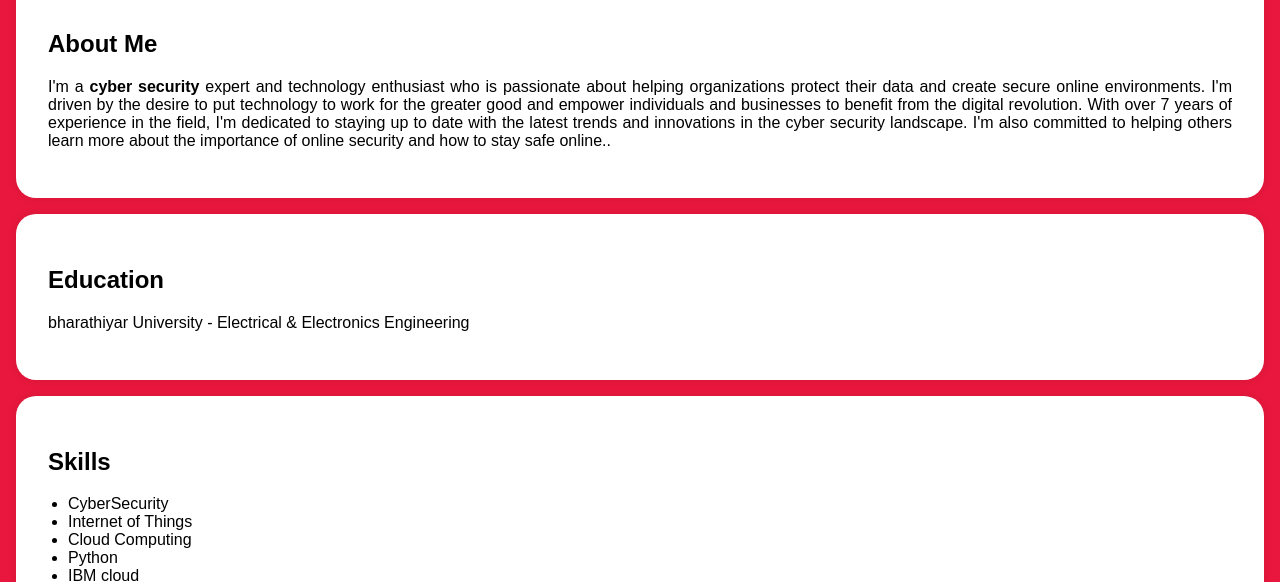
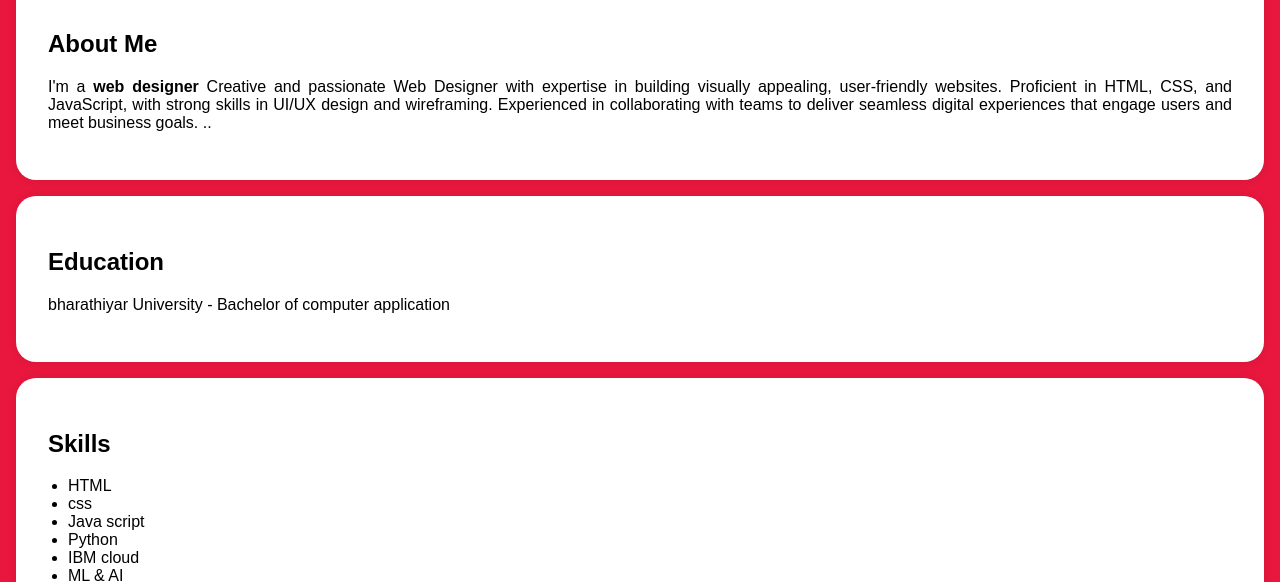
Before and after one commit to mani052/Digital-portfolio, a plain HTML site: page index.html in a window 1280 px wide. Shown: the part 204-786 px from the top of the page. Drawn offline with Linux system fonts and the light colour scheme.

Commit message:
Update index.html

```diff
--- a/index.html
+++ b/index.html
@@ -115,14 +115,23 @@
     <section id="about">
         <div class="section-content">
             <h2>About Me</h2>
-            <p>I'm a <b>cyber security </b>expert and technology enthusiast who is passionate about helping organizations protect their data and create secure online environments. I'm driven by the desire to put technology to work for the greater good and empower individuals and businesses to benefit from the digital revolution. With over 7 years of experience in the field, I'm dedicated to staying up to date with the latest trends and innovations in the cyber security landscape. I'm also committed to helping others learn more about the importance of online security and how to stay safe online..</p>
+            <p>I'm a <b>web designer </b>Creative and passionate Web Designer with expertise in building visually appealing, user-friendly websites. Proficient in HTML, CSS, and JavaScript, with strong skills in UI/UX design and wireframing. Experienced in collaborating with teams to deliver seamless digital experiences that engage users and meet business goals.
+
+
+
+
+
+
+
+
+..</p>
         </div>
     </section>
 
     <section id="education">
         <div class="section-content">
             <h2>Education</h2>
-            <p>bharathiyar University  - Electrical & Electronics Engineering</p>
+            <p>bharathiyar University  - Bachelor of computer application</p>
 
 
         </div>
@@ -132,16 +141,15 @@
         <div class="section-content">
             <h2>Skills</h2>
             <ul>
-                <li>CyberSecurity</li>
-                <li>Internet of Things</li>
-                <li>Cloud Computing</li>
+
+                <li>HTML</li>
+                <li>css</li>
+                <li>Java script</li>
                 <li>Python</li>
                 <li>IBM cloud</li>
                 <li>ML & AI</li>
                 <li>java</li>
-                <li>Blockchain</li>
                 <li>c++</li>
-                <li>Java script</li>
             </ul>
         </div>
     </section>
```
